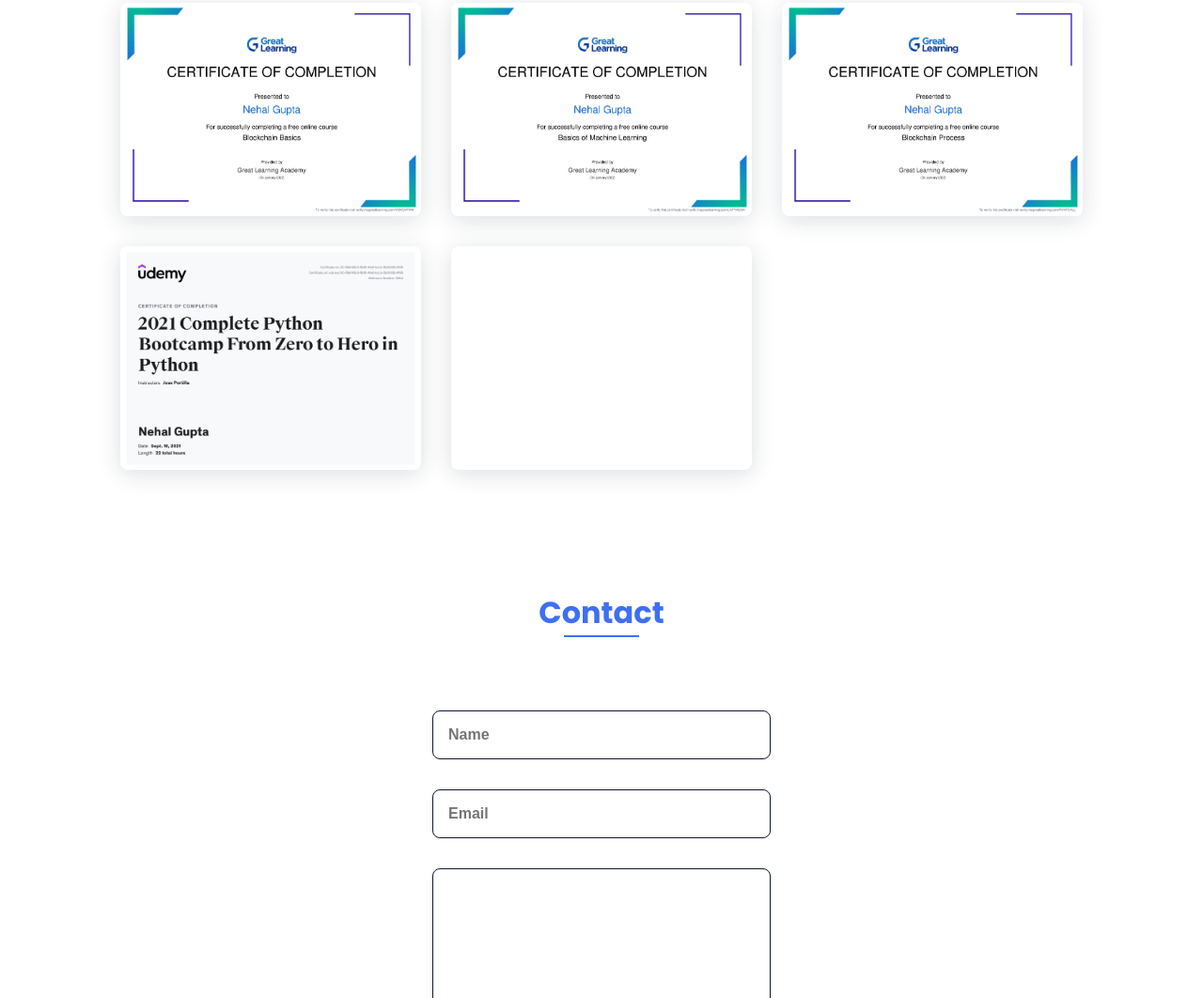
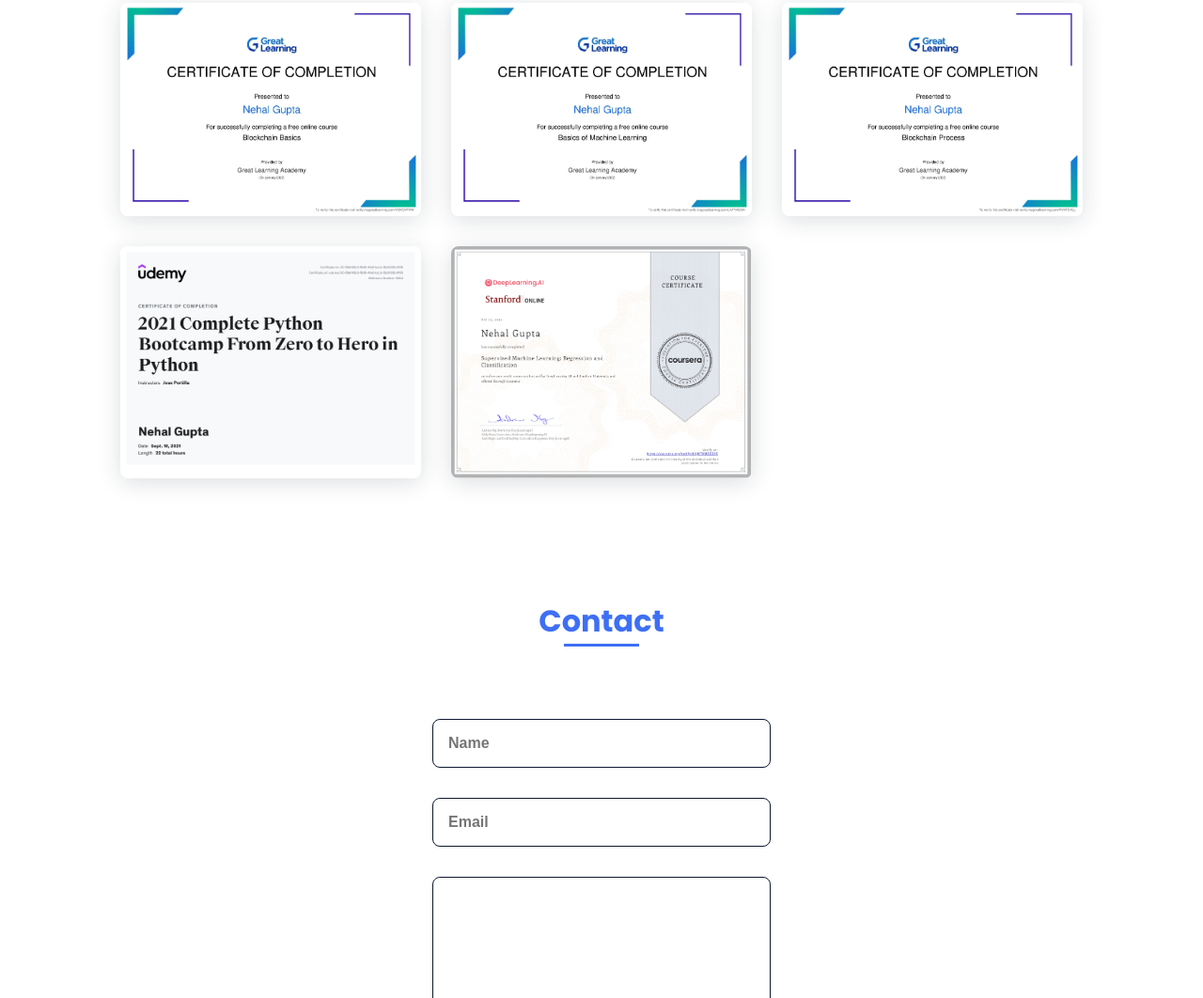
Before and after one commit to Nehal-Gupta-07/Nehal-Gupta-07.github.io, a plain HTML site: page index.html in a window 1280 px wide. Shown: the part 2215-3277 px from the top of the page at 94% size. Drawn offline with nearby package versions, Linux system fonts and the light colour scheme.

Commit message:
Update index.html

```diff
--- a/index.html
+++ b/index.html
@@ -160,7 +160,7 @@
                         <img src="Udemy Course Completion Certificate.jpg" alt="">
                     </a>
                     <a href="" class="work__img">
-                        <img src="Supervised Machine Learning.pdf" alt="">
+                        <img src="Supervised Machine Learning_page-0001.jpg" alt="">
                     </a>
 
                 </div>
```
